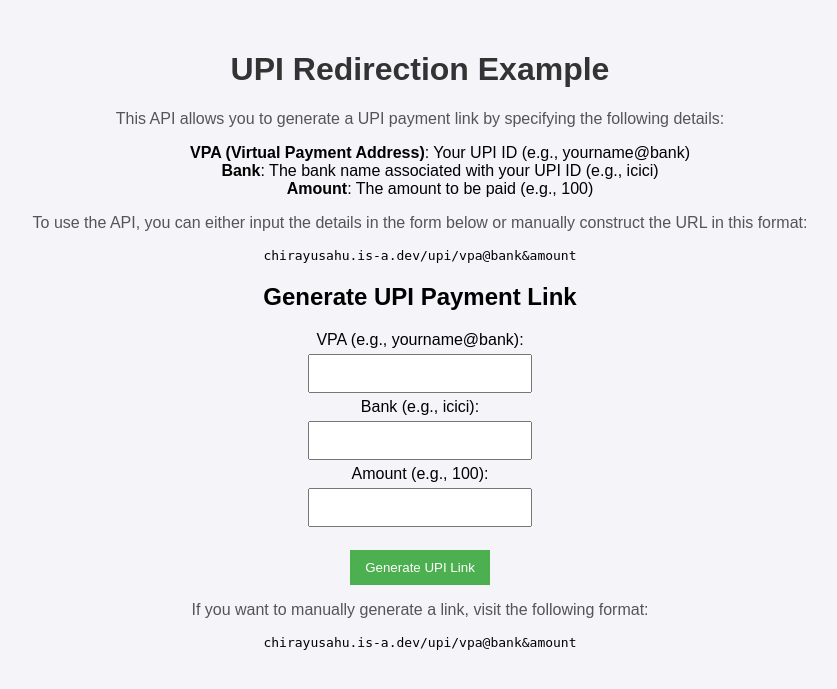
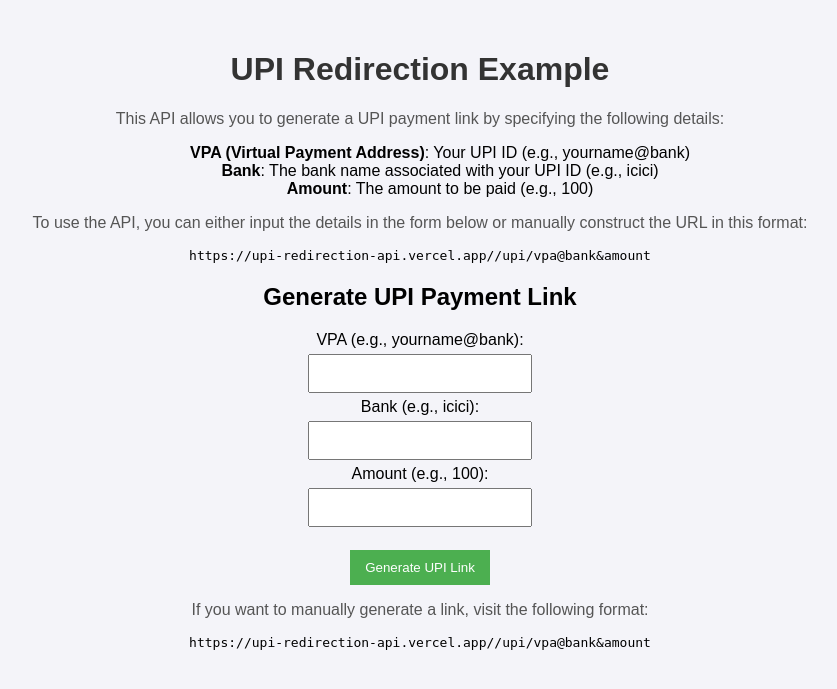
Before and after one commit to ChirayuSahu/upiRedirecionAPI, a Flask app: page / in a window 1280 px wide. Shown: the top 689 px of the page, without its empty margins (220-1057 px from the left). Run offline with Flask 3, Linux system fonts and the light colour scheme.

Commit message:
Update index.html

```diff
--- a/templates/index.html
+++ b/templates/index.html
@@ -51,7 +51,7 @@
         <li><strong>Amount</strong>: The amount to be paid (e.g., 100)</li>
     </ul>
     <p>To use the API, you can either input the details in the form below or manually construct the URL in this format:</p>
-    <pre>chirayusahu.is-a.dev/upi/vpa@bank&amount</pre>
+    <pre>https://upi-redirection-api.vercel.app//upi/vpa@bank&amount</pre>
 
     <h2>Generate UPI Payment Link</h2>
     <form action="/generate_upi" method="POST">
@@ -68,7 +68,7 @@
     </form>
 
     <p>If you want to manually generate a link, visit the following format:</p>
-    <pre>chirayusahu.is-a.dev/upi/vpa@bank&amount</pre>
+    <pre>https://upi-redirection-api.vercel.app//upi/vpa@bank&amount</pre>
 
 </body>
 </html>
```
